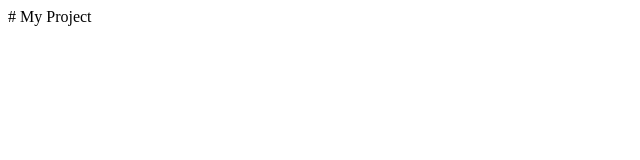
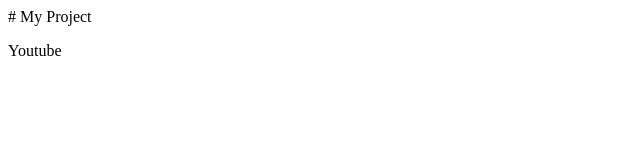
Before and after one commit to Ayomide97/Youtube-Clone, a plain HTML site: page index.html in a window 1280 px wide. Shown: the full height of the page, 0-640 px from the left. Drawn offline with Linux system fonts and the light colour scheme.

Commit message:
third change

```diff
--- a/index.html
+++ b/index.html
@@ -7,6 +7,6 @@
     <title>Youtube</title>
 </head>
 <body>
-
+    <p> Youtube </p>
 </body>
 </html>
```
